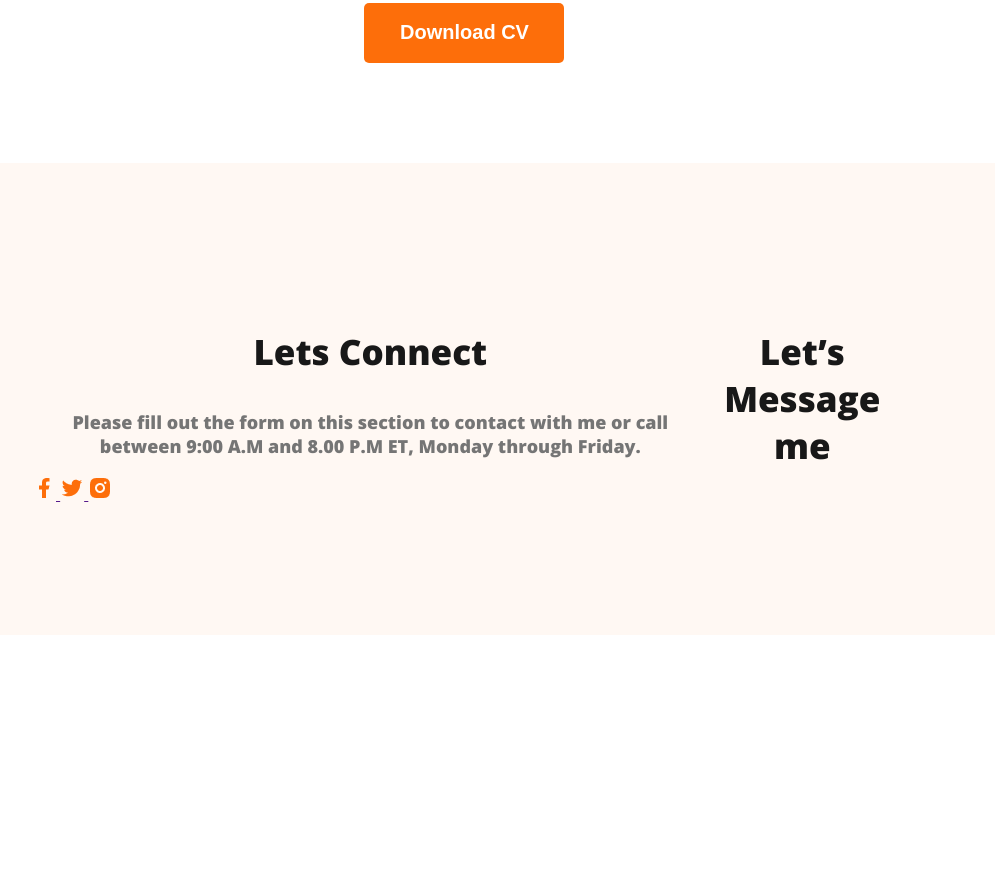
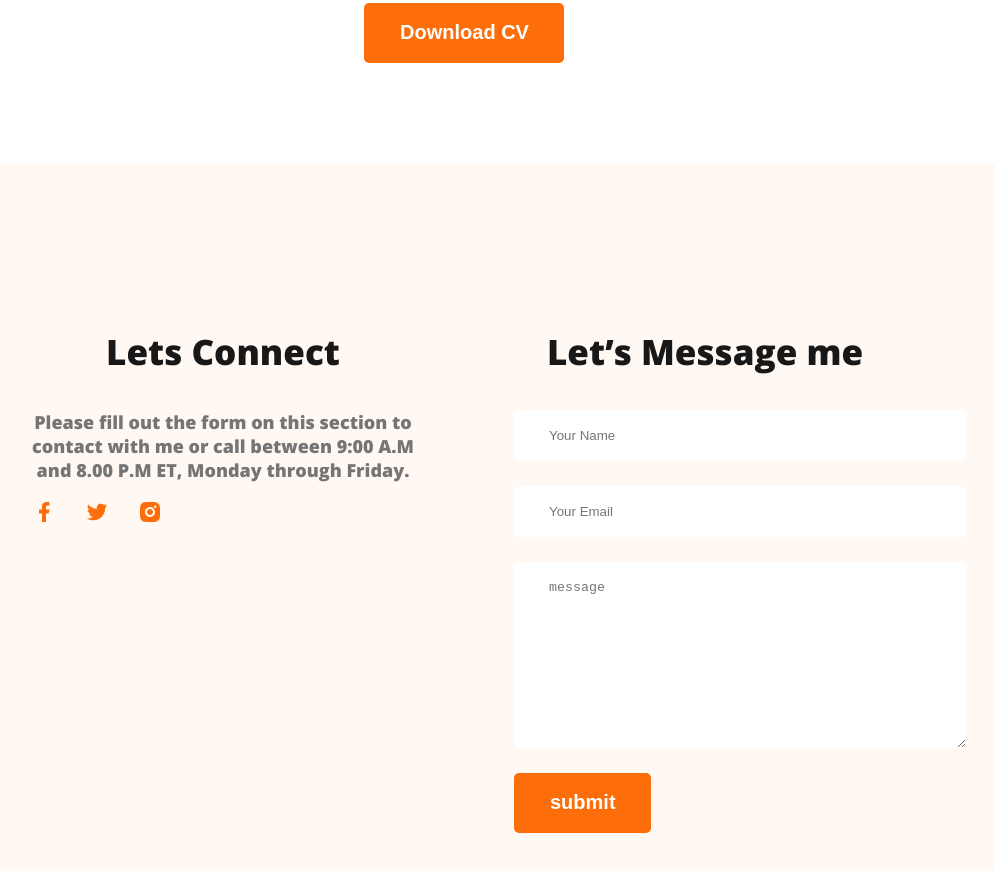
Before and after one commit to Kishorkar/webdeveloper-portfolio, a plain HTML site: page index.html in a window 1280 px wide. Shown: the part 3213-4084 px from the top of the page, without its empty margins (176-1171 px from the left). Before the commit the page ends 3856 px from the top, so only its background shows below. Drawn offline with nearby package versions, Linux system fonts and the light colour scheme.

```diff
--- a/index.html
+++ b/index.html
@@ -146,13 +146,20 @@
             <h3 class="section-title">Lets Connect</h3>
             <p class="section-description">Please fill out the form on this section to contact with me or call between 9:00 A.M and 8.00 P.M ET, Monday through Friday.</p>
             <div class="social-links">
-                <a href=""><img src="images/icons/facebook.png" alt="">
-                </a><a href=""><img src="images/icons/twitter.png" alt="">
-                </a><a href=""><img src="images/icons/insta.png" alt=""></a>
+                <a href=""><img src="images/icons/facebook.png" alt=""></a>
+                <a href=""><img src="images/icons/twitter.png" alt=""></a>
+                <a href=""><img src="images/icons/insta.png" alt=""></a>
             </div>
         </div>
         <div class="footer-column">
             <h3 class="section-title">Let’s Message me</h3>
+            <form class="contact" action="">
+                <input type="text" placeholder="Your Name">
+                <input type="email" name="" placeholder="Your Email" id="">
+                <textarea name="" placeholder="message" id="" cols="30" rows="10"></textarea>
+                <input class="btn-primary" type="submit" value="submit">
+
+            </form>
         </div>
     </footer>
 </body>
--- a/styles/portfolio.css
+++ b/styles/portfolio.css
@@ -176,7 +176,7 @@ main section {
     gap: 50px;
 }
 
-.resume-item-institute{
+.resume-item-institute {
     margin-bottom: 20px;
     margin-top: 0px;
 }
@@ -192,20 +192,42 @@ main section {
     font-weight: 700;
 }
 
-.resume-container hr{
+.resume-container hr {
     margin: 30px;
 }
 
-.download-cv{
+.download-cv {
     text-align: center;
     margin-top: 50px;
 }
 
 /* footer style */
-footer{
+footer {
     display: flex;
+    gap: 100px;
     background: #FFF8F3;
     margin-top: 100px;
     padding: 130px 200px;
 
 }
+
+.footer-column {
+    width: 50%;
+}
+
+.social-links a{
+    margin-right: 25px;
+
+}
+
+.contact input[type="text"], .contact input[type="email"],
+textarea {
+    display: block;
+    margin-bottom: 25px;
+    padding: 18px 35px;
+    color: #757575;
+    border-radius: 5px;
+    background: #FFF;
+    border: 0;
+    width: 100%;
+}
```
